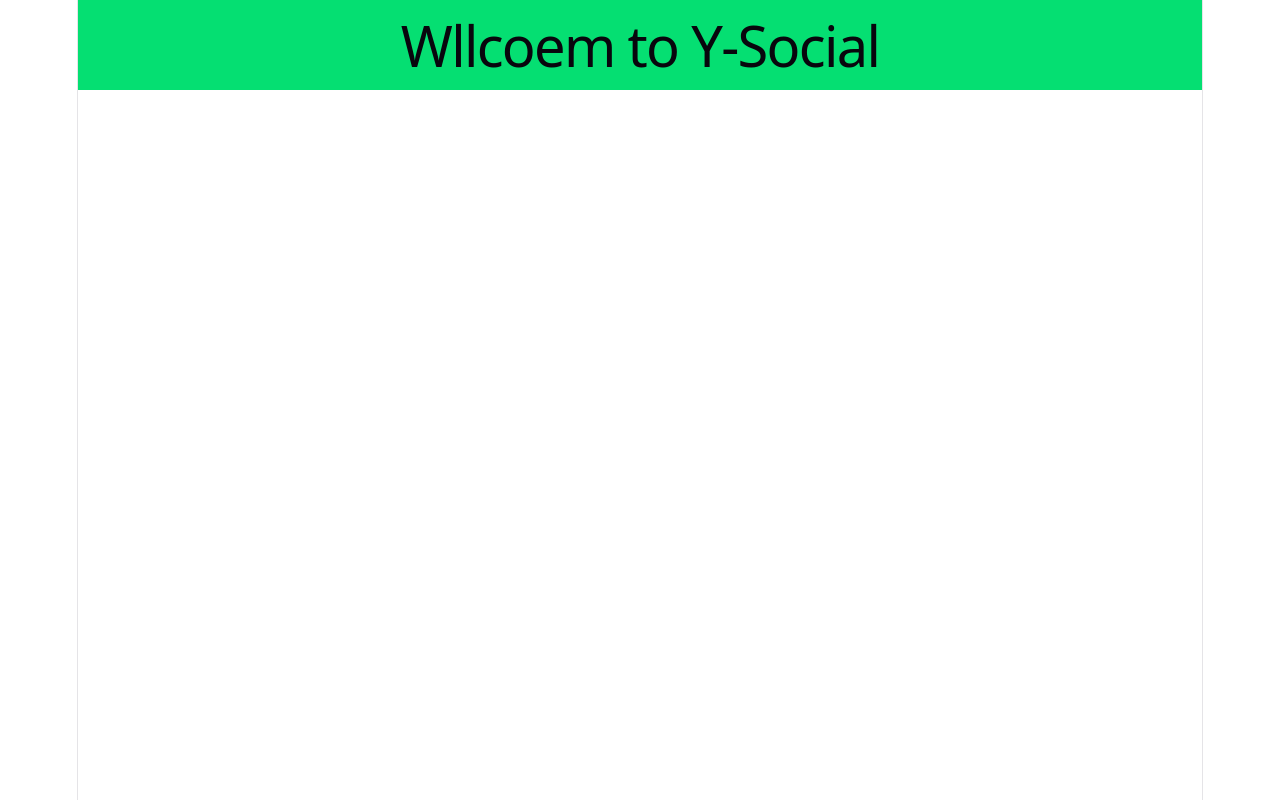
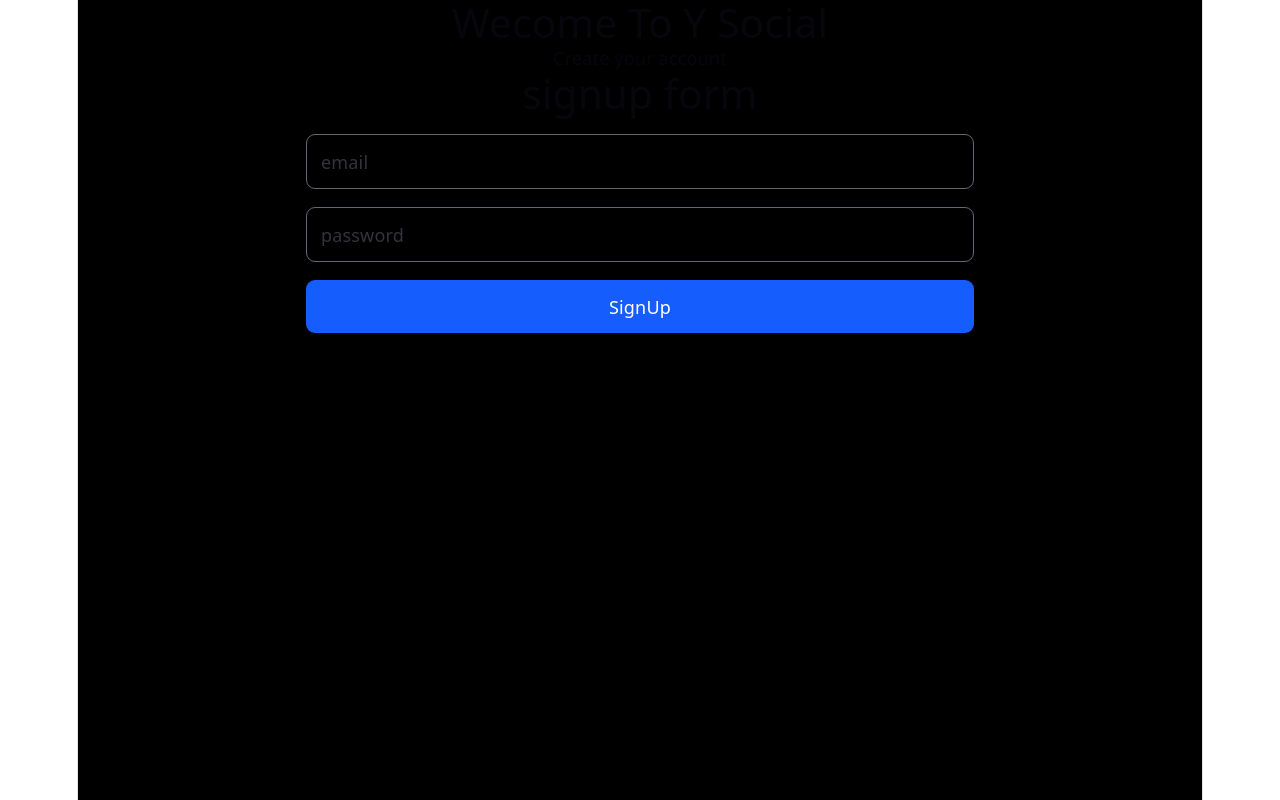
Before and after one commit to dipeshgavit666/ysocial, a React (Vite) app in the folder frontend/: page /auth in a window 1280 px wide. Built offline with nearby package versions, Linux system fonts and the light colour scheme.

Commit message:
signup form

```diff
--- a/frontend/src/components/Login.tsx
+++ /dev/null
@@ -1,7 +0,0 @@
-export function Login() {
-    return(
-        <div className=" bg-green-400">
-            <h1>Wllcoem to Y-Social</h1>
-        </div>
-    )
-}
--- a/frontend/src/index.css
+++ b/frontend/src/index.css
@@ -74,7 +74,7 @@ h2 {
   color: var(--text-h);
 }
 
-h1 {
+/* h1 {
   font-size: 56px;
   letter-spacing: -1.68px;
   margin: 32px 0;
@@ -91,7 +91,7 @@ h2 {
   @media (max-width: 1024px) {
     font-size: 20px;
   }
-}
+} */
 p {
   margin: 0;
 }
--- a/frontend/src/pages/AuthPage.tsx
+++ b/frontend/src/pages/AuthPage.tsx
@@ -1,10 +1,16 @@
-import { Login } from "../components/Login"
+import { SignupForm } from "./SignupForm"
 
 export function AuthPage() {
     return(
-        <>
-        <Login></Login>
+        <div className="bg-[#000000] h-screen justify-center item-center">
+            <h1 className="md: text-4xl t">Wecome To Y Social</h1>
+            <div className="flex flex-col items-center">
+                <h1>Create your account</h1>
+                <SignupForm />
+            </div>
 
-        </>
+            {/* <p>alredy have an account the click here</p> */}
+
+        </div>
     )
 }
--- /dev/null
+++ b/frontend/src/pages/SignupForm.tsx
@@ -0,0 +1,12 @@
+export function SignupForm() {
+    return (
+    <form className="space-y-4">
+        <h1 className="text-4xl">signup form</h1>
+        <input className="w-full rounded-lg border p-3" type="text" placeholder="email" />
+
+        <input className="w-full rounded-lg border p-3" type="password" placeholder="password" />
+
+        <button className="w-full rounded-lg bg-blue-600 p-3  text-white">SignUp</button>
+    </form>
+    )
+}
--- /dev/null
+++ b/frontend/src/pages/signinForm.tsx
@@ -0,0 +1,7 @@
+export function SigninForm() {
+    return (
+        <div>
+            <h1>Signin form</h1>
+        </div>
+    )
+}
```
